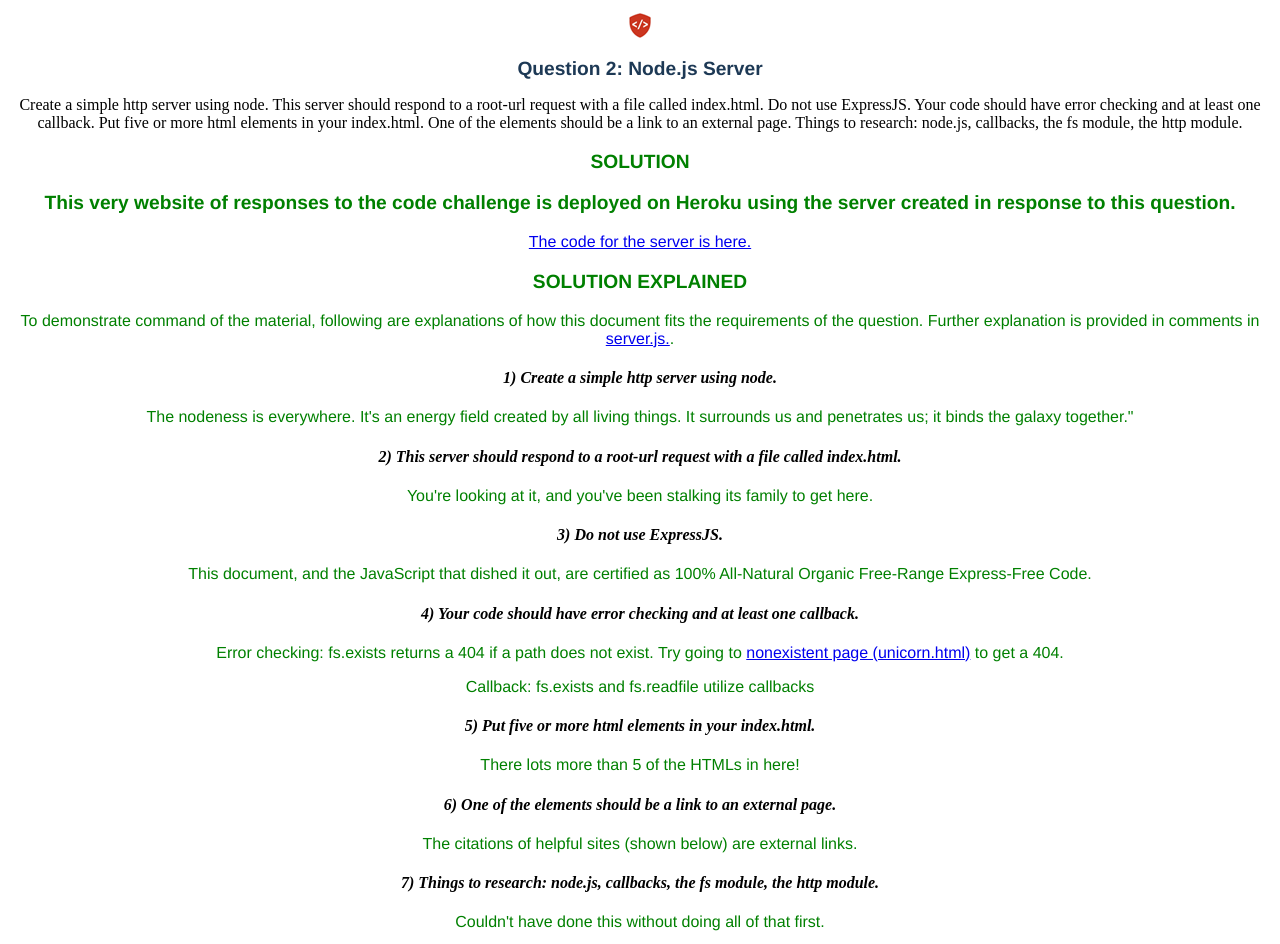
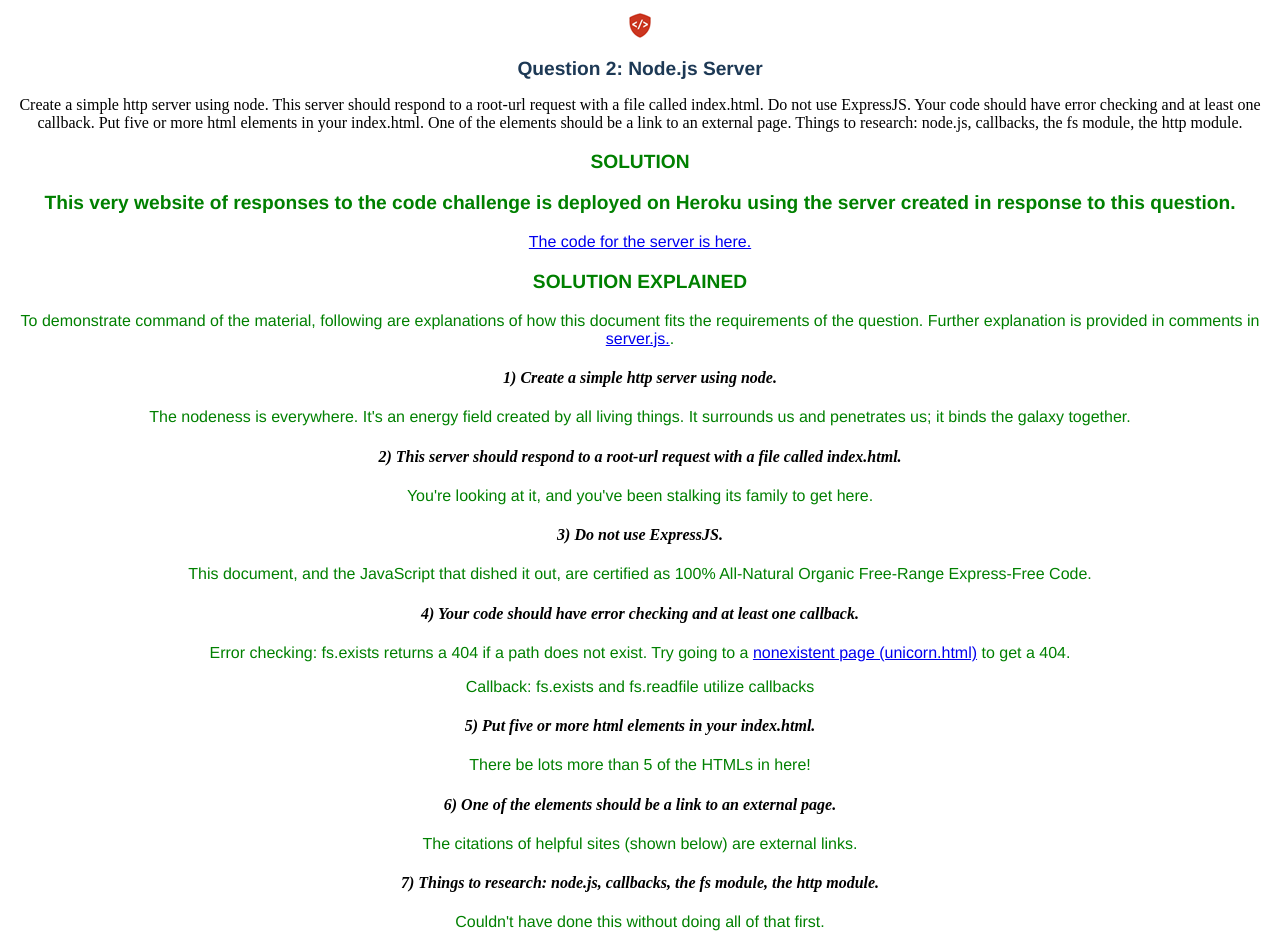
Before and after one commit to samhamm/CF-JS-DA-CC, a website: page q2/index.html in a window 1280 px wide. Shown: the part 113-1057 px from the top of the page. Drawn offline with nearby package versions, Linux system fonts and the light colour scheme.

Commit message:
minor change in wording to answer of q2

```diff
--- a/q2/index.html
+++ b/q2/index.html
@@ -37,7 +37,7 @@
     <p class="solution-text">To demonstrate command of the material, following are explanations of how this document fits the requirements of the question. Further explanation is provided in comments in <a href="../server.js">server.js.</a>.</p>
 
     <h4><i>1) Create a simple http server using node.</i></h4>
-    <p class="solution-text">The nodeness is everywhere. It's an energy field created by all living things. It surrounds us and penetrates us; it binds the galaxy together."</p>
+    <p class="solution-text">The nodeness is everywhere. It's an energy field created by all living things. It surrounds us and penetrates us; it binds the galaxy together.</p>
 
     <h4><i>2) This server should respond to a root-url request with a file called index.html.</i></h4>
     <p class="solution-text">You're looking at it, and you've been stalking its family to get here.</p>
@@ -46,11 +46,11 @@
     <p class="solution-text">This document, and the JavaScript that dished it out, are certified as 100% All-Natural Organic Free-Range Express-Free Code.</p>
 
     <h4><i>4) Your code should have error checking and at least one callback.</i></h4>
-    <p class="solution-text">Error checking: fs.exists returns a 404 if a path does not exist. Try going to <a href="unicorn.html">nonexistent page (unicorn.html)</a> to get a 404.</p>
+    <p class="solution-text">Error checking: fs.exists returns a 404 if a path does not exist. Try going to a <a href="unicorn.html">nonexistent page (unicorn.html)</a> to get a 404.</p>
     <p class="solution-text">Callback: fs.exists and fs.readfile utilize callbacks</p>
 
     <h4><i>5) Put five or more html elements in your index.html.</i></h4>
-    <p class="solution-text">There lots more than 5 of the HTMLs in here!</p>
+    <p class="solution-text">There be lots more than 5 of the HTMLs in here!</p>
 
     <h4><i>6) One of the elements should be a link to an external page.</i></h4>
     <p class="solution-text">The citations of helpful sites (shown below) are external links.</p>
```
